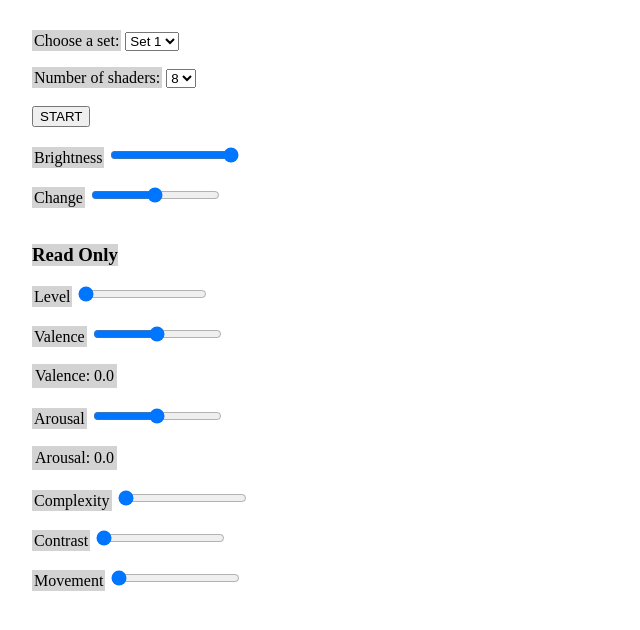
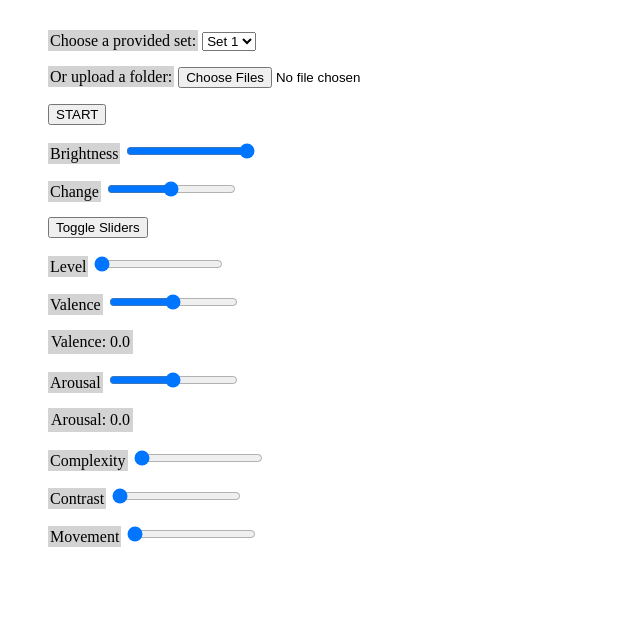
Before and after one commit to alexjsmac/switch-jockey, a plain HTML site: page index.html in a window 1280 px wide. Shown: the whole page, without its empty margins (0-640 px from the left). Drawn offline with nearby package versions, Linux system fonts and the light colour scheme; a script that the page names is missing.

Commit message:
Allow display elements to be hidden

```diff
--- a/index.html
+++ b/index.html
@@ -13,23 +13,25 @@
     <script src="scripts/audio.js" async></script>
     <script src="scripts/models.js" async></script>
     <script src="scripts/shaders.js" async></script>
+    <script src="scripts/display.js" async></script>
     <link rel="stylesheet" type="text/css" href="styles/style.css">
   </head>
   <body>
-    <label for="sets">Choose a set:</label>
+    <div>
+      <label for="sets" id="labelChoose">Choose a provided set:</label>
       <select name="sets" id="sets">
         <option value="set1">Set 1</option>
         <option value="set2">Set 2</option>
       </select>
-    <br><br>
-    <label for="numShaders">Number of shaders:</label>
-    <select name="numShaders" id="numShaders">
-      <option value="8">8</option>
-      <option value="1">1</option>
-    </select>
-    <br><br>
-    <button>START</button>
-    <br><br>
+    </div>
+    <div>
+      <label for="customSet" id="labelCustom">Or upload a folder:</label>
+      <input id="customSet" name="customSet" type="file" webkitdirectory multiple/>
+    </div>
+    <div>
+      <button onclick="hideSettings()" id="startButton">START</button>
+    </div>
+    <div>
       <label for="brightness">Brightness</label>
       <input type="range"
              id="brightnessRange"
@@ -39,7 +41,8 @@
              step="0.001"
              value="1"
              />
-    <br><br>
+    </div>
+    <div>
       <label for="change">Change</label>
       <input type="range"
              id="changeRange"
@@ -49,9 +52,12 @@
              step="0.001"
              value="0.5"
              />
-    <br><br>
-    <h3>Read Only</h3>
-    <label for="level">Level</label>
+    </div>
+    <div>
+      <button onclick="toggleSliders()">Toggle Sliders</button>
+    </div>
+    <div>
+      <label for="level" id="levelLabel">Level</label>
       <input type="range"
              id="levelRange"
              name="level"
@@ -60,8 +66,9 @@
              step="0.001"
              value="0"
              />
-    <br><br>
-    <label for="valence">Valence</label>
+    </div>
+    <div>
+    <label for="valence" id="valenceLabel">Valence</label>
     <input type="range"
            id="valenceRange"
            name="valence"
@@ -69,7 +76,8 @@
            max="1.0"
            step="0.001"
            />
-    <br><br>
+    </div>
+    <div>
       <table id="valence-table">
         <tbody>
           <tr>
@@ -78,8 +86,9 @@
           </tr>
         </tbody>
       </table>
-    <br>
-    <label for="arousal">Arousal</label>
+    </div>
+    <div>
+      <label for="arousal" id="arousalLabel">Arousal</label>
       <input type="range"
              id="arousalRange"
              name="arousal"
@@ -87,7 +96,8 @@
              max="1.0"
              step="0.001"
              />
-    <br><br>
+    </div>
+    <div>
       <table id="arousal-table">
         <tbody>
           <tr>
@@ -96,8 +106,9 @@
           </tr>
         </tbody>
       </table>
-    <br>
-    <label for="complexity">Complexity</label>
+    </div>
+    <div>
+      <label for="complexity" id="complexityLabel">Complexity</label>
       <input type="range"
              id="complexityRange"
              name="complexity"
@@ -106,8 +117,9 @@
              step="0.001"
              value="0"
              />
-    <br><br>
-    <label for="contrast">Contrast</label>
+    </div>
+    <div>
+      <label for="contrast" id="contrastLabel">Contrast</label>
       <input type="range"
              id="contrastRange"
              name="contrast"
@@ -116,8 +128,9 @@
              step="0.001"
              value="0"
              />
-    <br><br>
-    <label for="movement">Movement</label>
+    </div>
+    <div>
+    <label for="movement" id="movementLabel">Movement</label>
     <input type="range"
            id="movementRange"
            name="movement"
@@ -126,7 +139,7 @@
            step="0.001"
            value="0"
            />
-    <br><br>
+    </div>
     <canvas id="c"></canvas>
   </body>
 </html>
--- /dev/null
+++ b/scripts/display.js
@@ -0,0 +1,23 @@
+function toggleSliders() {
+  let elementsToHide = ["levelLabel", "levelRange", "valenceLabel", "valenceRange",
+                        "valence-table", "arousalLabel", "arousalRange",
+                        "arousal-table", "complexityLabel", "complexityRange",
+                        "contrastLabel", "contrastRange", "movementLabel", "movementRange"];
+  for (element = 0; element < elementsToHide.length; element++) {
+    let x = document.getElementById(elementsToHide[element]);
+    if (x.style.display === "none") {
+      x.style.display = "inline-block";
+    } else {
+      x.style.display = "none";
+    }
+  }
+}
+
+function hideSettings() {
+  let elementsToHide = ["labelChoose", "sets", "labelCustom", "customSet", "startButton"];
+  for (element = 0; element < elementsToHide.length; element++) {
+    let x = document.getElementById(elementsToHide[element]);
+    x.style.display = "none";
+    x.style.height = "0%";
+  }
+}
--- a/styles/style.css
+++ b/styles/style.css
@@ -24,3 +24,7 @@ h3 {
   background-color: lightgrey;
   width: fit-content;
 }
+
+div {
+  margin: 1em;
+}
```
Lines whose indentation alone changed are shown as unchanged.
